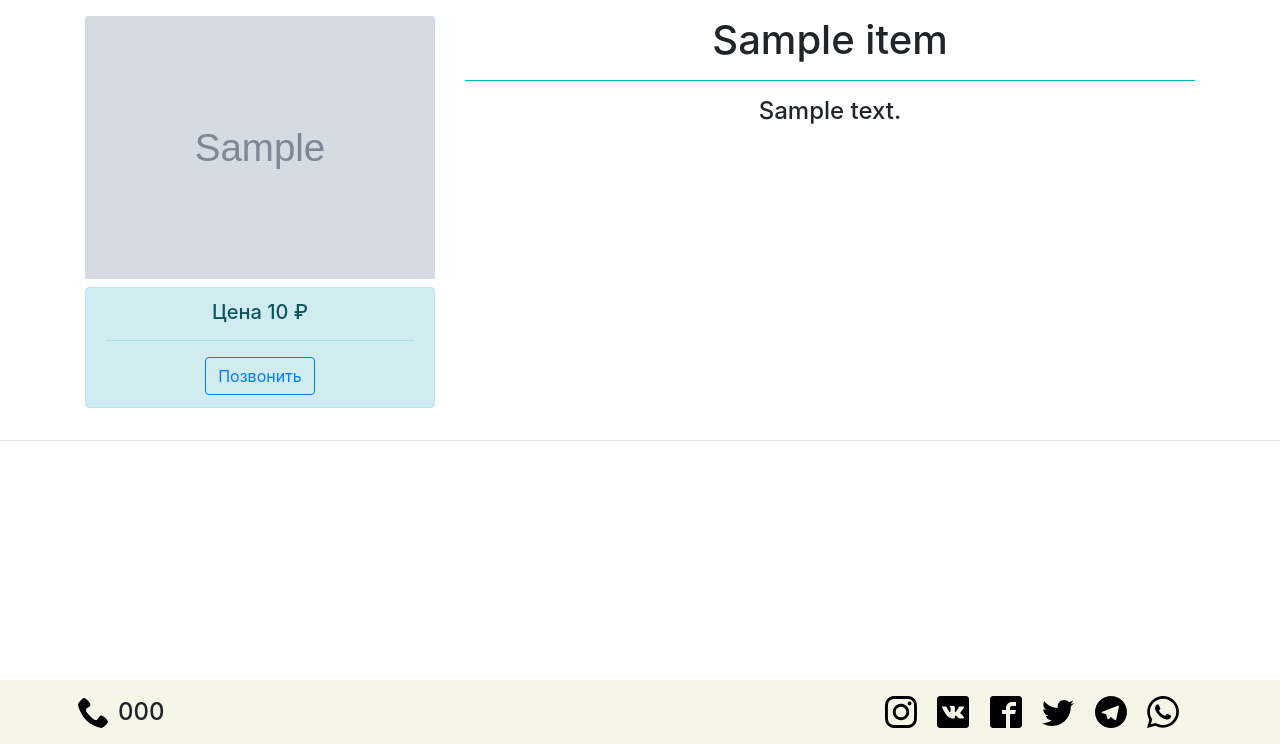
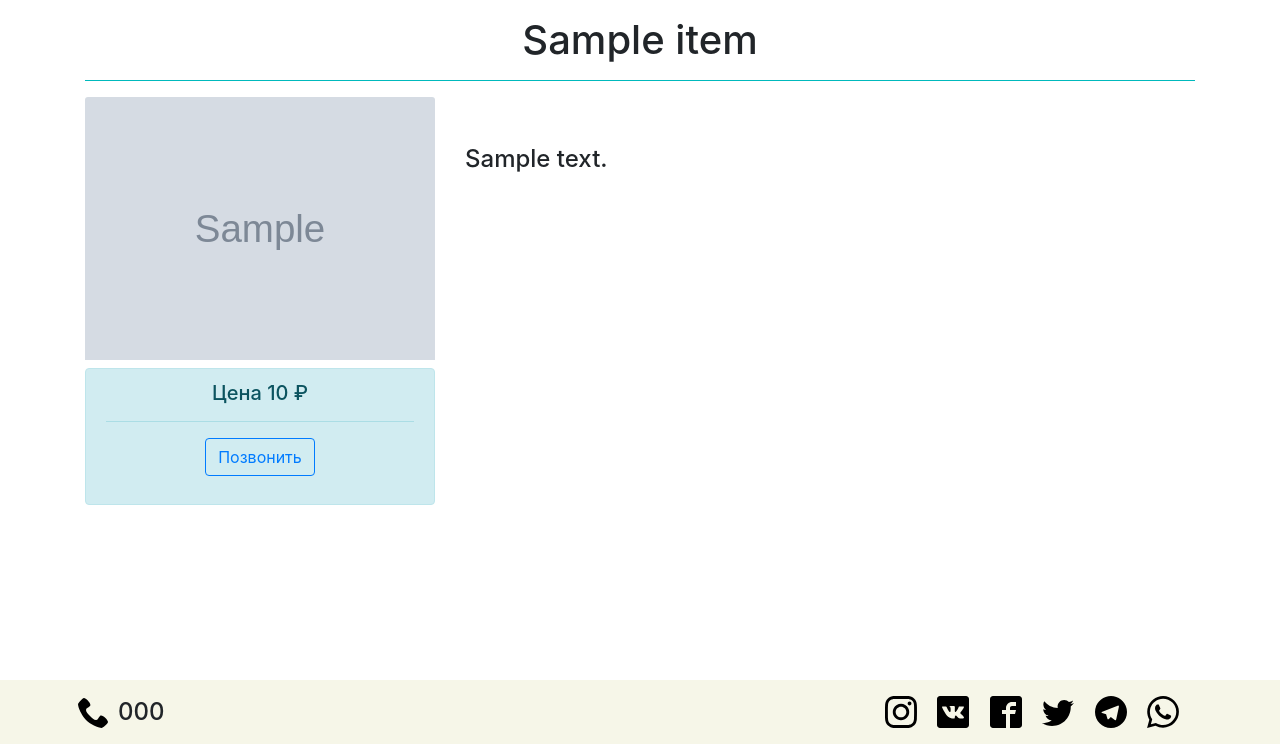
Before and after one commit to YuriyCherniy/micro-shop, a Django app: a page that uses local_shop_cms/showcase/templates/showcase/item_detail.html in a window 1280 px wide. Shown: the part 56-800 px from the top of the page. Run offline with Django 3.2, Linux system fonts and the light colour scheme; tables that the repository leaves empty hold one stand-in row (values such as "Sample post"); grey boxes marked "Sample" are stand-in pictures; some libraries are stand-ins or nearby versions.

Commit message:
fix: centred title and description in item detail card

```diff
--- a/local_shop_cms/showcase/templates/showcase/item_detail.html
+++ b/local_shop_cms/showcase/templates/showcase/item_detail.html
@@ -14,16 +14,22 @@
 
 {% block content %}
 
-<body class="text-center">
+
 <div class="container">
   <div class="row">
-      <div class="col-12 col-lg-4">
+    <div class="col">
+      <h1 class="text-center">{{ object.title }}</h1>
+      <hr color="#00CED1">
+    </div>
+  </div>
+  <div class="row">
+    <div class="col-lg-4">
       <img src="{{ object.image.url }}" class="card-img-top" alt="...">
-        <div class="alert alert-info mt-2" role="alert">
+      <div class="alert alert-info mt-2 text-center" role="alert">
         <h5 class="alert-heading">Цена {{ object.price }} ₽</h5>
         {% if social_links.phone_number %}
         <hr>
-          <p class="mb-0">
+        <p>
           <a href="tel:{{ social_links.phone_number }}" class="btn btn-outline-primary mx-2">Позвонить</a>
           {% get_messenger as messenger %}
           {% if messenger == 'whatsapp' %}
@@ -37,13 +43,10 @@
         {% endif %}
       </div>
     </div>
-      <div class="col-12 col-lg-8">
-        <h1 class="text-break">{{ object.title }}</h1>
-        <hr color="#00CED1">
-        <h4 class="text-break">{{ object.description }}</h4>
+    <div class="col-lg-8">
+      <h4 class="text-justify mt-lg-5">{{ object.description }}</h4>
     </div>
   </div>
 </div>
-  <hr>
-</body>
+
 {% endblock %}
```
Lines whose indentation alone changed are shown as unchanged.
